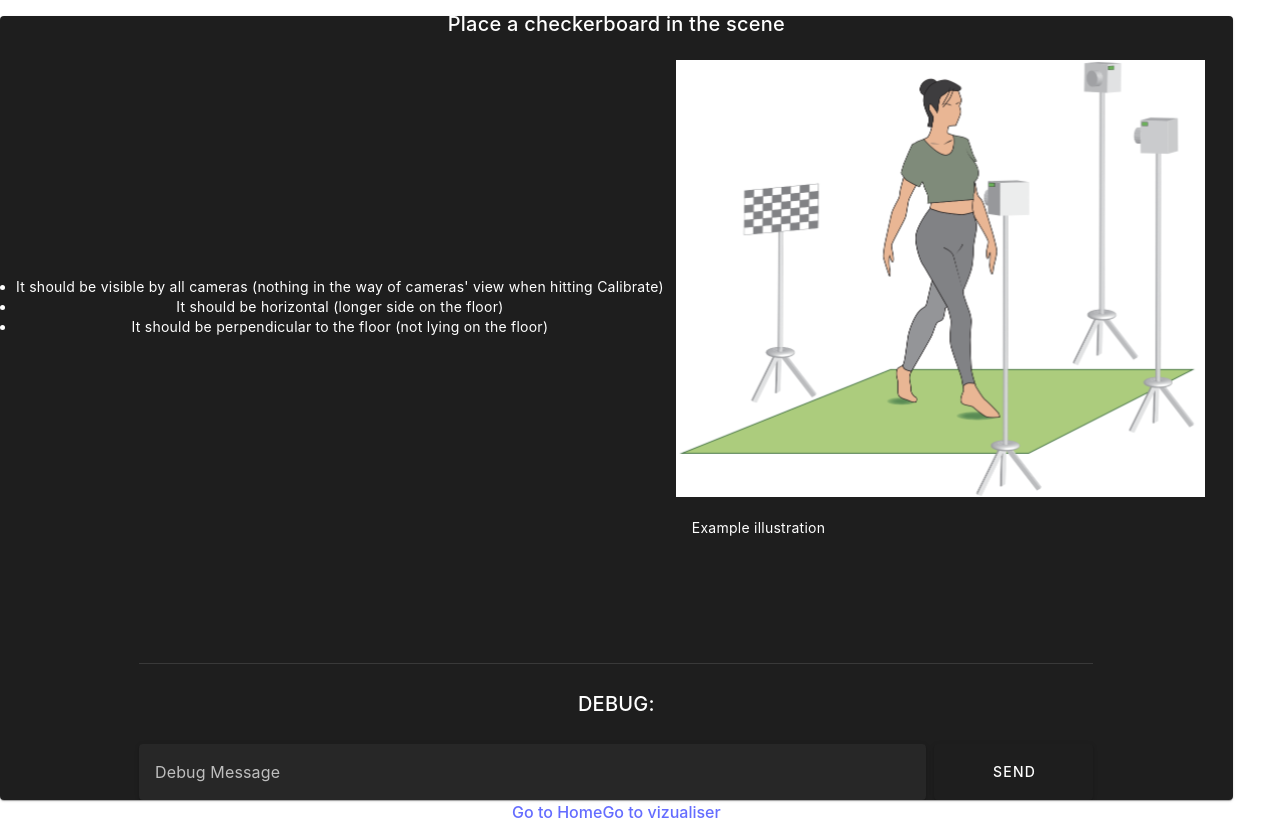
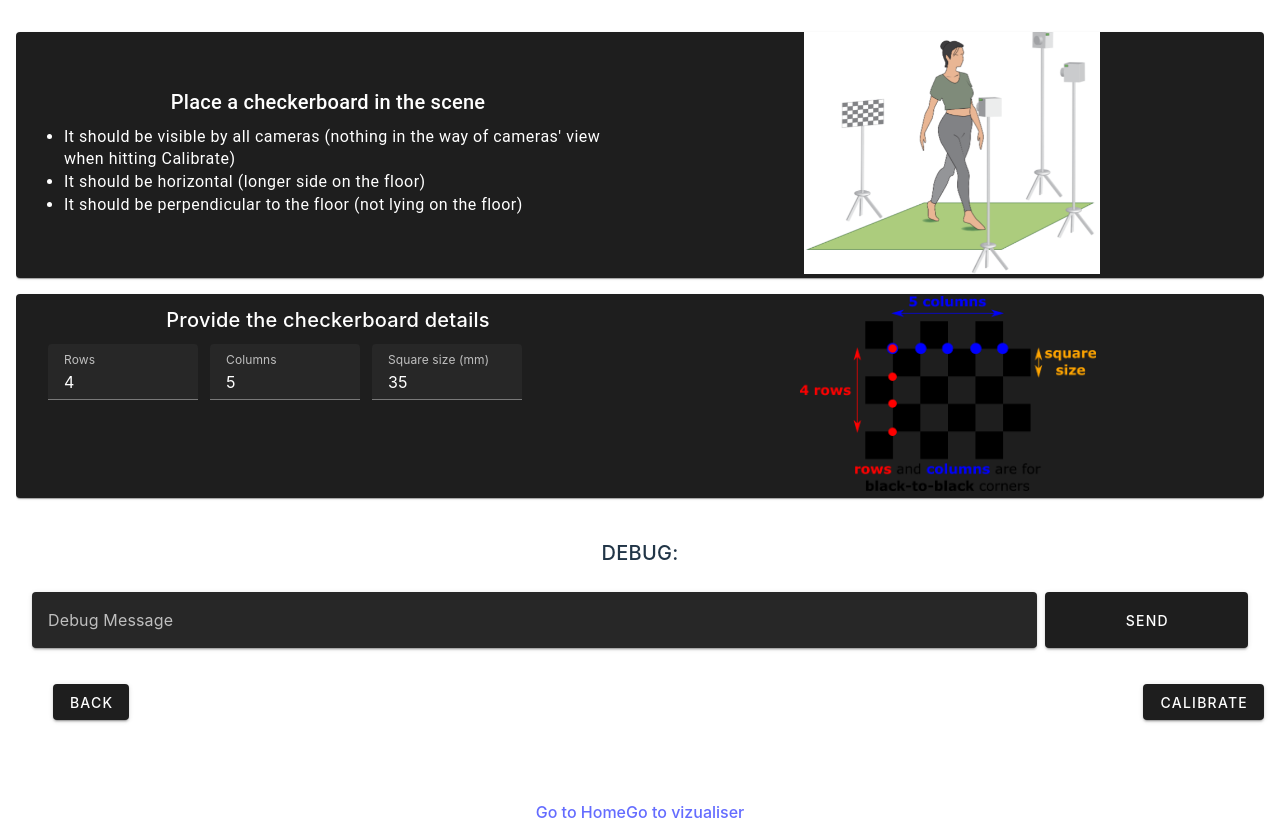
Before and after one commit to AntonBrinkCodes/localcap-viewer, a Vue app: page /1/calibration in a window 1280 px wide. Built offline with nearby package versions, Linux system fonts and the light colour scheme; no server answers.

Commit message:
added views for new session and cameras connected logic

```diff
--- a/src/components/Calibration.vue
+++ b/src/components/Calibration.vue
@@ -1,33 +1,78 @@
 <template>
+<MainLayout
+  column
+    leftButton="Back"
+    rightButton="Calibrate"
+    :step="2"
+    :rightDisabled="this.cameras>=1"
+    @left="this.$router.push(`/${this.sessionID}/session`)"
+    @right="onNext">
 
-<v-card class="step-2-2 mt-4 flex-grow-1">
-      <v-card-title class="justify-center">
+<v-card class="step-2-2 mt-4 flex-grow-1 pa-4">
+  <v-row class="align-center">
+    <v-col cols="6" class="pr-4">
+      <v-card-title class="justify-center text-h6">
         Place a checkerboard in the scene
       </v-card-title>
-
-      <v-card-text class="d-flex align-center">
-        <ul class="flex-grow-1">
+      <v-card-text class="d-flex flex-column text-left text-body-1">
+        <ul class="pl-4">
           <li>It should be visible by all cameras (nothing in the way of cameras' view when hitting Calibrate)</li>
           <li>It should be horizontal (longer side on the floor)</li>
           <li>It should be perpendicular to the floor (not lying on the floor)</li>
         </ul>
-          <div class="image-container pa-3">
-          <img src="/src/assets/images/checkerboard-placement.png"/>
-            <v-card-text class="d-flex align-center">
-              <ul class="flex-grow-1">
-                <legend> Example illustration </legend>
-              </ul>
-            </v-card-text>
-          </div>
+      </v-card-text>
+    </v-col>
 
+    <v-col cols="6" class="pl-4">
+      <div class="image-container text-center">
+        <img src="/src/assets/images/checkerboard-placement.png" class="img-fluid" alt="Checkerboard Placement" style="max-width: 50%; height: auto;" />
+
+      </div>
+    </v-col>
+  </v-row>
+</v-card>
+
+
+      <v-card class="step-2-2 mt-4 flex-grow-1 pa-4">
+      <v-row class="align center">
+
+      <v-col cols ="6" class="pr-4">
+
+      <v-card-title class="align-center">
+        Provide the checkerboard details
+      </v-card-title>
+
+      <v-card-text class="d-flex align-center" >
+        <div class="d-flex flex-grow-1 align-center inputs">
+          <v-text-field
+            v-model="rows"
+            label="Rows"
+            class="mr-3"/>
+
+          <v-text-field
+            v-model="cols"
+            label="Columns"
+            class="mr-3"/>
+
+          <v-text-field
+            v-model="squareSize"
+            label="Square size (mm)"/>
+        </div>
       </v-card-text>
+    </v-col>
+       <v-col cols = 6 class="pr-4">
+        <div class="image-container text-center">
+          <img src="/src/assets/images/checkerboard_45.png" class = "img-fluid" style = "max-width: 50%; height: auto;"/>
+        </div>
+      </v-col>
+
+    </v-row>
+    </v-card>
 
     <!-- Debug Section -->
-    <v-divider class="my-4"></v-divider>
 
       <!-- Inner Card -->
-      <v-card-text class="step-2-2 mt-4 flex-grow-1 p-0" style="width: 80%;">
-        <v-divider class="my-4"></v-divider>
+      <v-card-text class="step-2-2 mt-4 flex-grow-1 p-0" style="width: 100%;">
 
         <v-card-title class="justify-center">DEBUG:</v-card-title>
 
@@ -53,18 +98,19 @@
 
       </v-card-text>
 
-    </v-card>
+
+    </MainLayout>
 
 </template>
 
 <script>
 import { ref } from 'vue'
 import {mapState, mapActions} from 'vuex';
-
+import MainLayout from '/src/layout/MainLayout.vue'
 export default {
     name: 'Calibration',
     components: {
-
+      MainLayout
     },
     data () {
         return {
@@ -75,15 +121,17 @@ export default {
       ...mapState({
       connectionStatus: 'connectionStatus',
       clientsCount: 'clientsCount',
-      mobilesCount: 'mobilesCount',
       recievedMessage: 'receivedMessage',
       BASEURL: state =>  state.BASEURL,
       sessionID: state => state.sessionID,
+      cameras: state => state.sessionCameras,
+
     }),
 
     },
     mounted (){
-
+      console.log(`SessionID is: ${this.sessionID}`)
+      console.log(`nr of cameras is: ${this.cameras}`)
     },
     methods: {
       ...mapActions(['sendMessage', 'getBASEURL']),
@@ -101,25 +149,52 @@ export default {
     stopRecording(){
       this.$store.dispatch('sendMessage', 'stop')
     },
+    onNext() {
+      console.log("onNext pressed")
+      // Move to next part (static trial recording)
+    },
 
     },
     setup() {
     const count = ref(0);
     const msg = ref("");
     //const BASEURL = store.state;
-
     const inputMessage = ref('');
-
+    const rows = ref(4)
+    const cols = ref(5)
+    const squareSize = ref(35)
+    const calibrated = ref(false)
     return {
       count,
       msg,
       URL,
-      inputMessage, // Bind the input to the message
+      rows,
+      cols,
+      squareSize,
+      calibrated,
+      inputMessage, // FOR DEBUG
     };
   },
 }
 
+</script>
 
+<style lang="scss">
+.step-2-1 {
+  li {
+    font-size: 24px;
 
+    &:not(:last-child) {
+      margin-bottom: 24px;
+    }
+  }
+}
 
-</script>
+.step-2-2 {
+  .inputs {
+    > * {
+      flex: 0 0 150px;
+    }
+  }
+}
+</style>
--- a/src/components/HelloWorld.vue
+++ b/src/components/HelloWorld.vue
@@ -74,6 +74,13 @@ export default {
       this.$store.dispatch('sendMessage', 'stop')
     },
     async startSession(){
+      if(this.sessionID || this.$store.state.sessionWebSocket){
+        console.log("Removing old session")
+        // remove session ID and disconnect session websockets
+
+        this.$store.dispatch('disconnectSessionWebSocket')
+
+      }
           // Create a session on the websocket and get the UUID for it.
       // This should also Commit UUID to state.
       await this.$store.dispatch('createSessionOnServer', 'newSession')
--- /dev/null
+++ b/src/layout/MainLayout.vue
@@ -0,0 +1,129 @@
+<template>
+    <div
+      class="main-layout d-flex flex-column pa-4"
+      :class="{ 'fixed-height': fixedHeight }">
+
+      <div
+        class="content-wrapper flex-grow-1 d-flex"
+        :class="{ 'flex-column': column }">
+        <slot/>
+      </div>
+
+      <div class="navigation d-flex justify-space-between align-center mt-5 w-100">
+        <div class="slot">
+          <v-btn
+            v-if="leftButton"
+            @click="$emit('left')">
+            {{ leftButton}}
+          </v-btn>
+
+          <slot
+            v-else
+            name="left"/>
+        </div>
+
+        <div class="slot d-flex justify-end">
+          <v-btn
+            v-if="rightButton"
+            :disabled="rightDisabled || rightSpinner"
+            @click="$emit('right')">
+
+            <v-progress-circular
+              v-if="rightSpinner"
+              indeterminate
+              class="mr-2"
+              color="grey"
+              size="14"
+              width="2"/>
+            {{ rightButton }}
+          </v-btn>
+
+          <slot
+            v-else
+            name="right"/>
+        </div>
+      </div>
+    </div>
+  </template>
+
+  <script>
+  export default {
+    name: 'MainLayout',
+    data () {
+      return {
+        routes: [
+          { title: 'Step 1', path: '/step1' },
+          { title: 'Step 2', path: '/step2' },
+          { title: 'Step 3', path: '/step3' },
+          { title: 'Step 4', path: '/step4' },
+          { title: 'Step 5', path: '/step5' }
+        ]
+      }
+    },
+    props: {
+      leftButton: {
+        type: String,
+        default: ''
+      },
+      rightButton: {
+        type: String,
+        default: ''
+      },
+      rightDisabled: {
+        type: Boolean,
+        default: false
+      },
+      rightSpinner: {
+        type: Boolean,
+        default: false
+      },
+      column: {
+        type: Boolean,
+        default: false
+      },
+      step: Number,
+      fixedHeight: {
+        type: Boolean,
+        default: true
+      }
+    },
+    computed: {
+      page: {
+        get () {
+          return this.step
+        },
+        set (value) {
+          if (this.step !== value) {
+            this.$router.push({ name: `Step${value}` })
+          }
+        }
+      }
+    },
+    methods: {
+      current (index) {
+        return this.routes[index] === this.$route.path
+      }
+    }
+  }
+  </script>
+
+  <style lang="scss" scoped>
+  .main-layout {
+    min-height: calc(100vh - 64px);
+
+    &.fixed-height {
+      height: calc(100vh - 64px);
+      max-height: calc(100vh - 64px);
+    }
+
+    .content-wrapper {
+      overflow-x: hidden;
+    }
+
+    .navigation {
+      .slot {
+        width: 150px;
+      }
+    }
+  }
+  </style>
--- a/src/store.js
+++ b/src/store.js
@@ -2,7 +2,7 @@
 import { createStore } from 'vuex';
 
 //192.168.0.48
-const baseURL = "192.168.0.48:" //"130.229.132.75:" // Replace with where fastAPI backend is hosted. Perhaps should not be state
+const baseURL = "192.168.0.48:" //"130.229.132.75:" // Replace with where fastAPI backend is hosted. Perhaps should not be state but in env thing
 const port = "8080"
 
 export default createStore({
@@ -12,6 +12,7 @@ export default createStore({
     connectionStatus: 'Disconnected',
     clientsCount: 0,
     mobilesCount: 0,
+    sessionCameras: 0,
     receivedMessage: '',
     receivedSessionMessage: '',
     BASEURL: '',
@@ -33,6 +34,10 @@ export default createStore({
     },
     SET_MOBILES_COUNT(state, count) {
       state.mobilesCount = count;
+    },
+    SET_SESSION_CAMERAS(state, count){
+      console.log(`Setting sessionCameras to ${count}`)
+      state.sessionCameras = count;
     },
     SET_RECEIVED_MESSAGE(state, message) {
       state.receivedMessage = message;
@@ -97,16 +102,26 @@ export default createStore({
 
       sessionWS.onClose = () => {
         console.log(`Closing session with id: ${state.SESSIONID}`)
-        commit('SET_SESSIONID', null)
+
+        //commit('SET_SESSIONID', null)
       };
 
       sessionWS.onmessage = (event) => {
         const message = event.data
+        console.log(`Message received in sessionWS: ${message}`)
+        console.log(state.sessionID)
+        if (message.startsWith(`Session ${state.sessionID} `)){
+          console.log(`message received from server: ${message}`)
         // Do stuff related to session
         // Like maybe change if a trial is processing etc.
+          if (message.startsWith(`Session ${state.sessionID} mobiles connected:`)){
+            commit('SET_SESSION_CAMERAS', parseInt(message.split(": ")[1]))
+          }
+        };
+
+
         commit('SET_RECEIVED_SESSION_MESSAGE', message)
       };
-
       commit('SET_SESSION_WEBSOCKET', sessionWS)
 
     },
@@ -115,7 +130,7 @@ export default createStore({
         const data = message
         const id = session_id
         // Send to session
-        if(id){
+        if(id==state.sessionID){
           console.log(state.sessionWebSocket)
           if (state.sessionWebSocket && state.connectionStatus ==='Connected'){
             // TODO: Add logic to reconnect to this sessionID if it's not active-
@@ -140,10 +155,15 @@ export default createStore({
       if (state.webSocket && state.connectionStatus === 'Connected') {
         await state.webSocket.send(message)
       }
+    },
+    disconnectSessionWebSocket({ state, commit }){
+      if(state.sessionWebSocket){
+        state.sessionWebSocket.close()
+      }
+        commit('SET_SESSIONID', null)
 
+    },
 
-
-    }
   },
   modules: {}
 });
```
Also changed, not shown: src/assets/images/checkerboard_45.png (added).
